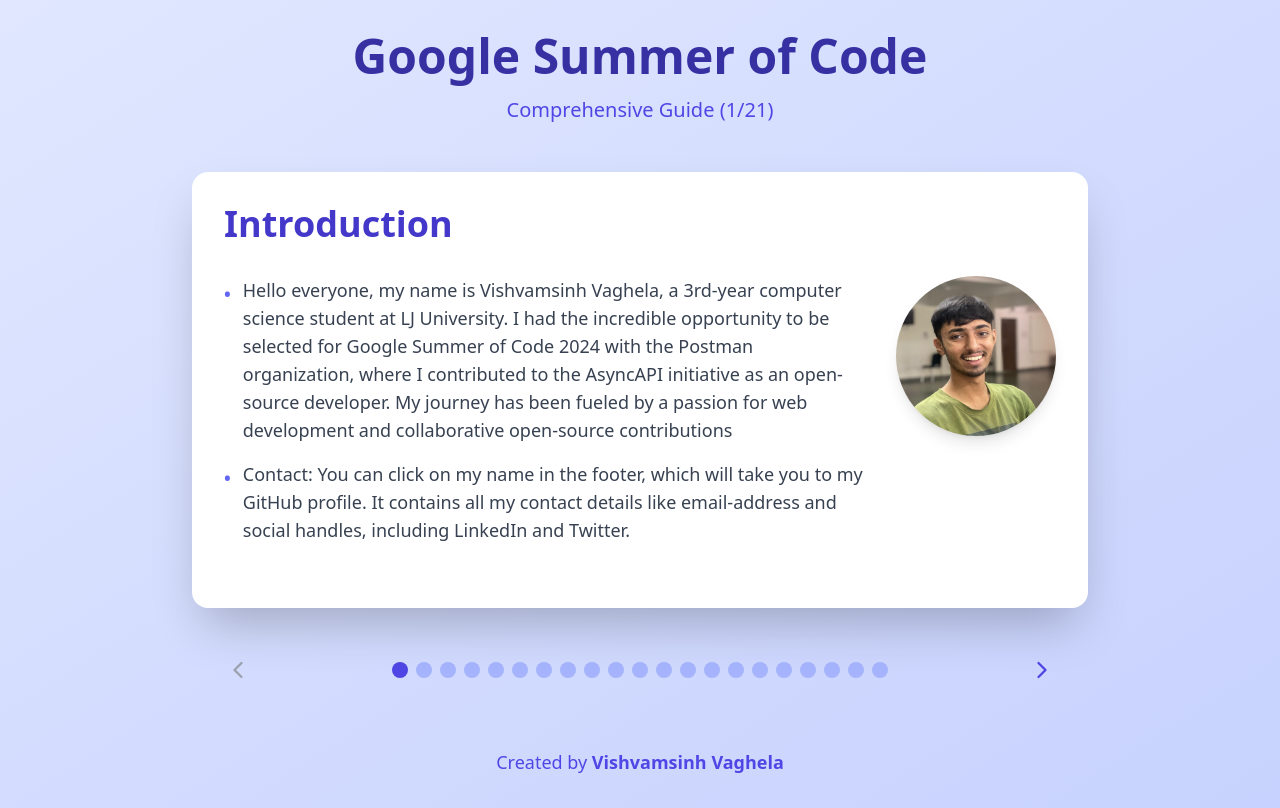
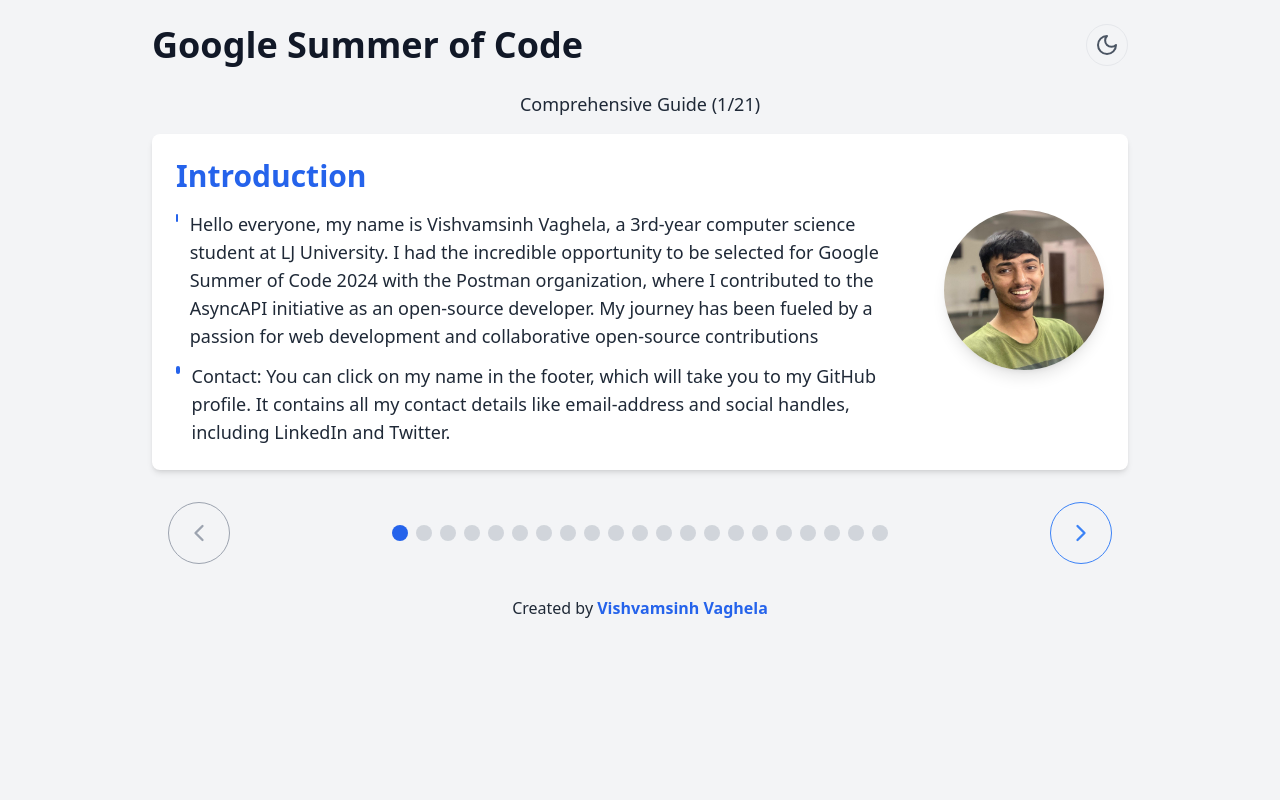
Before and after one commit to vishvamsinh28/gsoc-slides, a React (Vite) app: page / in a window 1280 px wide. Built offline with nearby package versions, Linux system fonts and the light colour scheme.

Commit message:
dark mode added

```diff
--- a/src/GSOCPresentation.tsx
+++ b/src/GSOCPresentation.tsx
@@ -1,9 +1,10 @@
 import { useState } from 'react';
-import { ChevronLeft, ChevronRight } from 'lucide-react';
-import slides from './slideData.json'
+import { ChevronLeft, ChevronRight, Sun, Moon } from 'lucide-react';
+import slides from './slideData.json';
 
 const GSOCPresentation = () => {
   const [currentSlide, setCurrentSlide] = useState(0);
+  const [darkMode, setDarkMode] = useState(false);
 
   const nextSlide = () => {
     setCurrentSlide((prev) => (prev === slides.length - 1 ? prev : prev + 1));
@@ -13,41 +14,80 @@
     setCurrentSlide((prev) => (prev === 0 ? prev : prev - 1));
   };
 
+  const toggleDarkMode = () => {
+    setDarkMode(!darkMode);
+  };
+
   return (
-    <div className="min-h-screen bg-gradient-to-br from-indigo-100 to-indigo-200 p-4 md:p-8">
-      <div className="max-w-4xl mx-auto">
+    <div
+      className={`min-h-screen ${
+        darkMode ? 'bg-gray-900 text-gray-200' : 'bg-gray-100 text-gray-800'
+      } transition-colors duration-300`}
+    >
+      <div className="max-w-5xl mx-auto p-4 sm:p-6">
         {/* Header */}
-        <div className="text-center mb-8 md:mb-12">
-          <h1 className="text-3xl md:text-5xl font-bold text-indigo-800 mb-4">
+        <div className="flex justify-between items-center mb-6">
+          <h1
+            className={`text-3xl sm:text-4xl font-bold ${
+              darkMode ? 'text-gray-100' : 'text-gray-900'
+            }`}
+          >
             Google Summer of Code
           </h1>
-          <p className="text-lg md:text-xl text-indigo-600">
-            Comprehensive Guide ({currentSlide + 1}/{slides.length})
-          </p>
+          <button
+            onClick={toggleDarkMode}
+            className="p-2 rounded-full border transition-colors hover:bg-opacity-50"
+            title="Toggle Dark Mode"
+          >
+            {darkMode ? (
+              <Sun size={24} className="text-yellow-400" />
+            ) : (
+              <Moon size={24} className="text-gray-600" />
+            )}
+          </button>
         </div>
 
+        <p className="text-lg mb-4 text-center">
+          Comprehensive Guide ({currentSlide + 1}/{slides.length})
+        </p>
+
         {/* Slide Content */}
-        <div className="bg-white rounded-2xl shadow-2xl p-6 md:p-8 mb-8 min-h-[400px] relative transition-all duration-300">
-          <h2 className="text-2xl md:text-4xl font-semibold mb-6 md:mb-8 text-indigo-700">
+        <div
+          className={`rounded-lg shadow-md p-4 sm:p-6 mb-8 transition-all duration-300 ${
+            darkMode ? 'bg-gray-800' : 'bg-white'
+          }`}
+        >
+          <h2
+            className={`text-xl sm:text-2xl md:text-3xl font-semibold mb-4 ${
+              darkMode ? 'text-blue-400' : 'text-blue-600'
+            }`}
+          >
             {slides[currentSlide].title}
           </h2>
-          <div className="flex flex-col md:flex-row items-start md:space-x-8 mb-8">
+          <div className="flex flex-col sm:flex-row items-start sm:space-x-8">
             <div className="flex-1">
-              <ul className="space-y-4 text-lg text-gray-700">
+              <ul className="space-y-3 text-sm sm:text-base md:text-lg">
                 {slides[currentSlide].content.map((item, index) => (
-                  <li key={index} className="flex items-start space-x-3">
-                    <span className="text-indigo-500 font-bold mt-1">•</span>
+                  <li
+                    key={index}
+                    className="flex items-start space-x-2 sm:space-x-3"
+                  >
+                    <span
+                      className={`w-2 h-2 rounded-full mt-1 ${
+                        darkMode ? 'bg-blue-500' : 'bg-blue-600'
+                      }`}
+                    ></span>
                     <span>{item}</span>
                   </li>
                 ))}
               </ul>
             </div>
             {currentSlide === 0 && (
-              <div className="flex-shrink-0 mt-6 md:mt-0">
+              <div className="flex-shrink-0 mt-6 sm:mt-0">
                 <img
                   src={slides[currentSlide].image}
                   alt="Vishvamsinh Vaghela"
-                  className="w-32 h-32 md:w-40 md:h-40 rounded-full shadow-lg mx-auto"
+                  className="w-28 h-28 sm:w-32 sm:h-32 md:w-40 md:h-40 rounded-full shadow-lg mx-auto"
                 />
               </div>
             )}
@@ -59,24 +99,31 @@
           <button
             onClick={prevSlide}
             disabled={currentSlide === 0}
-            className={`p-3 md:p-4 rounded-full transition-colors ${currentSlide === 0
-              ? 'text-gray-400 cursor-not-allowed'
-              : 'text-indigo-600 hover:bg-indigo-100'
-              }`}
+            className={`p-3 md:p-4 rounded-full border transition ${
+              currentSlide === 0
+                ? 'border-gray-400 text-gray-400 cursor-not-allowed'
+                : darkMode
+                ? 'border-blue-400 text-blue-400 hover:bg-blue-800'
+                : 'border-blue-500 text-blue-500 hover:bg-blue-50'
+            }`}
           >
             <ChevronLeft size={28} />
           </button>
 
-          {/* Slide indicators */}
-          <div className="flex space-x-2 overflow-x-auto py-2 px-4">
+          <div className="flex space-x-2 overflow-x-auto">
             {slides.map((_, index) => (
               <button
                 key={index}
                 onClick={() => setCurrentSlide(index)}
-                className={`w-3 h-3 md:w-4 md:h-4 rounded-full transition-colors ${currentSlide === index
-                  ? 'bg-indigo-600'
-                  : 'bg-indigo-300 hover:bg-indigo-400'
-                  }`}
+                className={`w-3 h-3 sm:w-4 sm:h-4 rounded-full transition ${
+                  currentSlide === index
+                    ? darkMode
+                      ? 'bg-blue-400'
+                      : 'bg-blue-600'
+                    : darkMode
+                    ? 'bg-gray-700 hover:bg-gray-600'
+                    : 'bg-gray-300 hover:bg-gray-400'
+                }`}
               />
             ))}
           </div>
@@ -84,19 +131,32 @@
           <button
             onClick={nextSlide}
             disabled={currentSlide === slides.length - 1}
-            className={`p-3 md:p-4 rounded-full transition-colors ${currentSlide === slides.length - 1
-              ? 'text-gray-400 cursor-not-allowed'
-              : 'text-indigo-600 hover:bg-indigo-100'
-              }`}
+            className={`p-3 md:p-4 rounded-full border transition ${
+              currentSlide === slides.length - 1
+                ? 'border-gray-400 text-gray-400 cursor-not-allowed'
+                : darkMode
+                ? 'border-blue-400 text-blue-400 hover:bg-blue-800'
+                : 'border-blue-500 text-blue-500 hover:bg-blue-50'
+            }`}
           >
             <ChevronRight size={28} />
           </button>
         </div>
 
         {/* Footer */}
-        <div className="text-center mt-8 md:mt-12">
-          <p className="text-lg text-indigo-600">
-            Created by <strong><a href='https://www.github.com/vishvamsinh28'>Vishvamsinh Vaghela</a></strong>
+        <div className="text-center mt-6 sm:mt-8">
+          <p className="text-sm sm:text-base">
+            Created by{' '}
+            <strong>
+              <a
+                href="https://www.github.com/vishvamsinh28"
+                className={`hover:underline ${
+                  darkMode ? 'text-blue-400' : 'text-blue-600'
+                }`}
+              >
+                Vishvamsinh Vaghela
+              </a>
+            </strong>
           </p>
         </div>
       </div>
```
